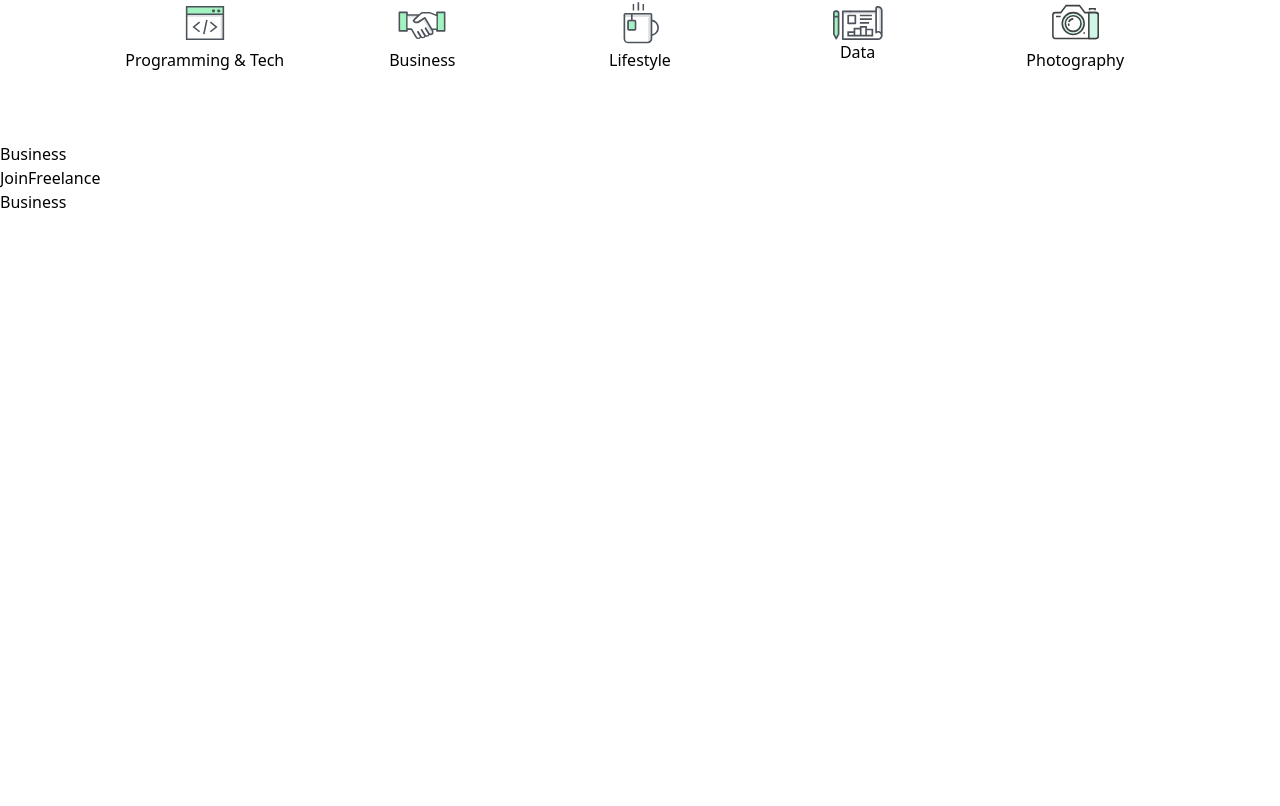
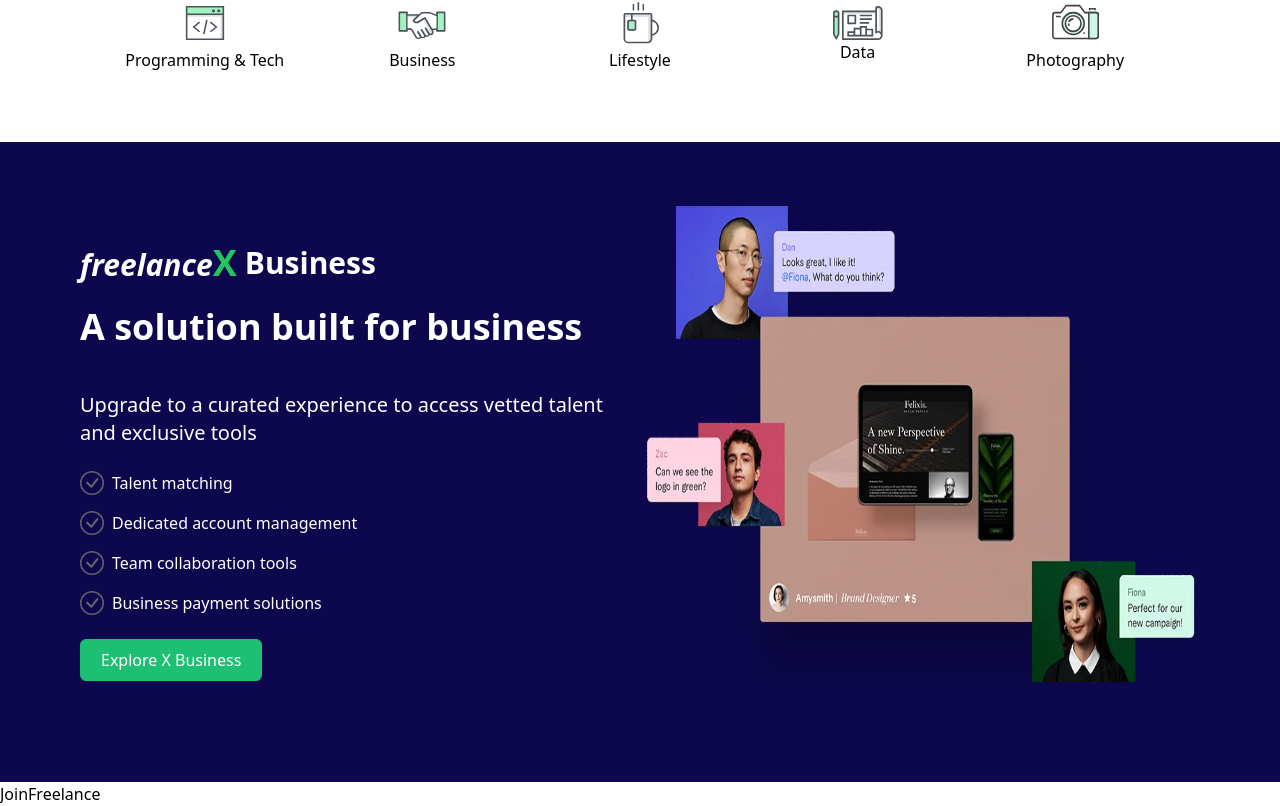
Before and after one commit to pray3m/freelanceX, a Next.js app in the folder client/: page / in a window 1280 px wide. Shown: the part 2378-3184 px from the top of the page. Before the commit the page ends 2592 px from the top, so only its background shows below. Built offline with nearby package versions, Linux system fonts and the light colour scheme.

Commit message:
feat(business) : add new freelanceX business comp

```diff
--- a/client/src/components/Business.jsx
+++ b/client/src/components/Business.jsx
@@ -1,9 +1,52 @@
-import React from 'react'
+import React from "react";
+import Image from "next/image";
+import { BsCheckCircle } from "react-icons/bs";
 
 const Business = () => {
+  const features = [
+    "Talent matching",
+    "Dedicated account management",
+    "Team collaboration tools",
+    "Business payment solutions",
+  ];
+
   return (
-    <div>Business</div>
-  )
-}
+    <div className="bg-[#0d084d] px-5 md:px-20 py-6 md:py-16 flex flex-col md:flex-row gap-10">
+      <div className="text-white flex flex-col gap-6 justify-center items-start">
+        <div className="flex gap-2 text-white text-2xl md:text-3xl font-bold items-center">
+          <span>
+            <i>freelance</i>
+            <b className="text-green-500 text-4xl">X</b>
+          </span>
+          <span className="">Business</span>
+        </div>
+        <h2 className="text-2xl md:text-4xl mb-3 md:mb-5 font-bold">
+          A solution built for business
+        </h2>
+        <h4 className="text-xl">
+          Upgrade to a curated experience to access vetted talent and exclusive
+          tools
+        </h4>
+        <ul className="flex flex-col gap-4">
+          {features.map((feature) => (
+            <li key={feature} className="flex gap-2 items-center">
+              <BsCheckCircle className="text-[#62646a] text-2xl" />
+              <span>{feature}</span>
+            </li>
+          ))}
+        </ul>
+        <button
+          className="border text-base font-medium px-5 py-2   border-[#1DBF73] bg-[#1DBF73] text-white rounded-md"
+          type="button"
+        >
+          Explore X Business
+        </button>
+      </div>
+      <div className="relative w-full h-[280px] md:h-[512px] md:w-2/3">
+        <Image src="/business.webp" alt="business" fill />
+      </div>
+    </div>
+  );
+};
 
-export default Business
+export default Business;
--- a/client/src/pages/index.js
+++ b/client/src/pages/index.js
@@ -17,7 +17,6 @@ const Index = () => {
       <Services />
       <Business />
       <JoinFreelance />
-      <Business />
     </div>
   );
 };
```
